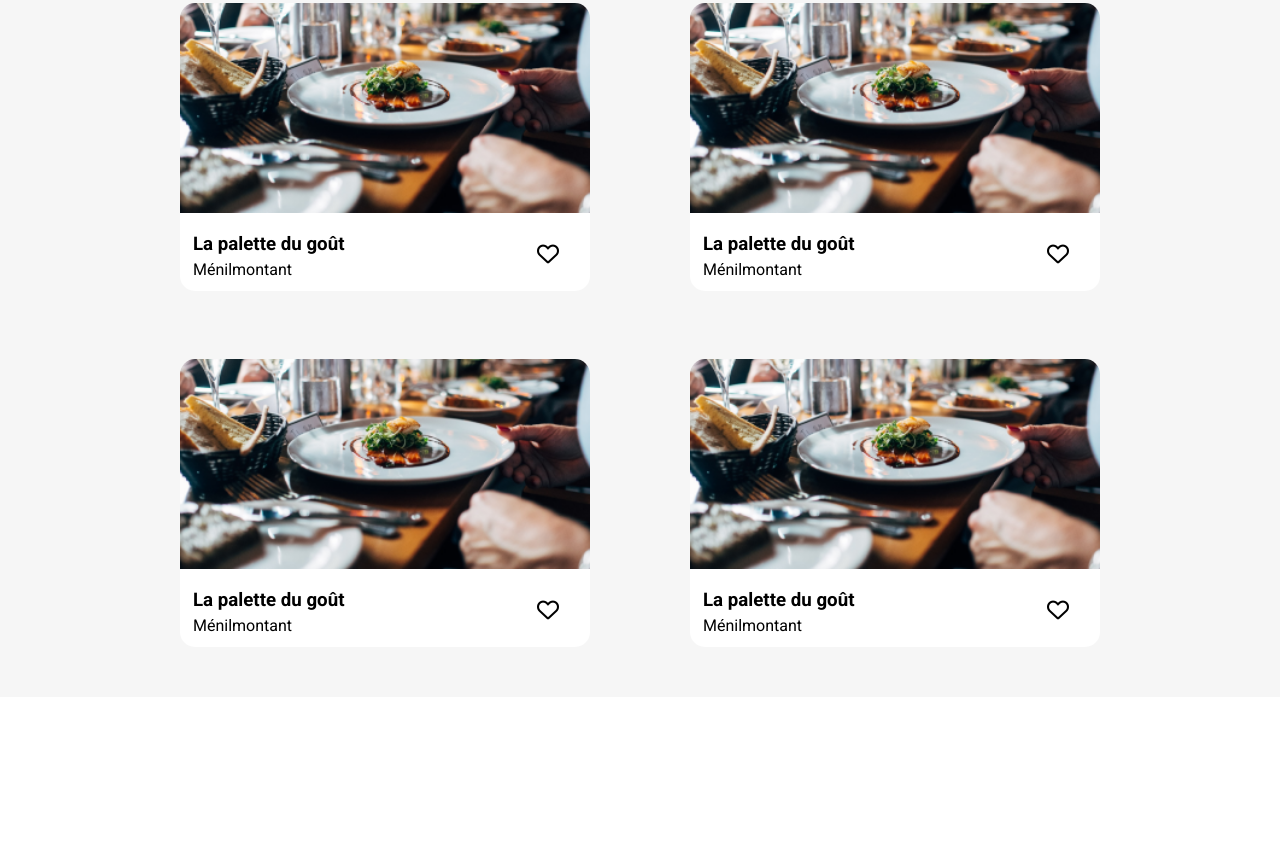
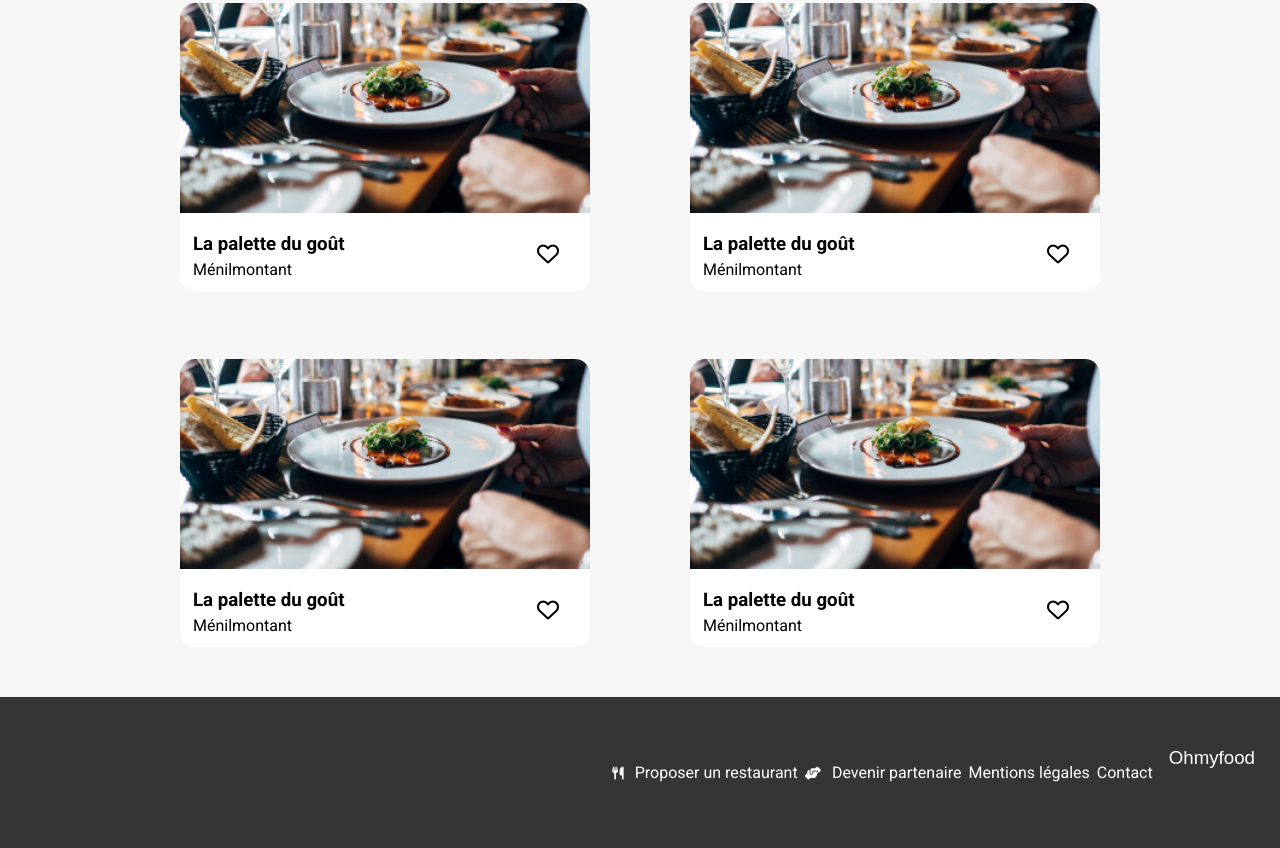
Before and after one commit to youtlane/P3_Ohmyfood, a website: page index.html in a window 1280 px wide. Shown: the part 701-1549 px from the top of the page. Before the commit the page ends 1398 px from the top, so only its background shows below. Drawn offline with Linux system fonts and the light colour scheme; a web font is replaced by a local one.

Commit message:
feat: section "footer" version mobile & tablet & desktop

```diff
--- a/index.html
+++ b/index.html
@@ -136,6 +136,23 @@
 
         </section>
     </main>
+    <footer>
+        <h3 class="footer__title">Ohmyfood</h3>
+            <ul class="footer__nav">
+                <li>
+                    <a href="#" class="footer__nav__link"><i class="footer__nav__icon fa-solid fa-utensils"></i>Proposer un restaurant</a>
+                </li>
+                <li>
+                    <a href="#" class="footer__nav__link"><i class="footer__nav__icon fa-solid fa-handshake-angle"></i>Devenir partenaire</a>
+                </li>
+                <li>
+                    <a href="#" class="footer__nav__link">Mentions légales</a>
+                </li>
+                <li>
+                    <a href="mailto:youtlanehanane@gmail.com" class="footer__nav__link">Contact</a><!--renvoi vers une adresse mail est effectué-->
+                </li>
+            </ul>
+    </footer>
 
 
 </body>
--- a/sass/components/footer.scss
+++ b/sass/components/footer.scss
@@ -0,0 +1,34 @@
+footer {
+    background-color: $grey;
+    padding: 22px 25px;
+    @include tablet{
+        display: flex;
+        flex-direction: row-reverse;
+        gap: 16px;
+        padding: 50px 25px;
+    }
+
+    .footer__title {
+        font-family: $font2;
+        font-weight: 400;
+        color: white;
+        margin-top: 0px;
+
+    }
+
+    .footer__nav {
+        padding: 0;
+        display: flex;
+        flex-direction: column;
+        gap: 7px;
+        color: white;
+        @include tablet{
+            flex-direction: row;
+        }
+
+        .footer__nav__icon {
+            padding-right: 11px;
+            font-size: 13px;
+        }
+    }
+}
--- a/sass/pages/index.scss
+++ b/sass/pages/index.scss
@@ -104,7 +104,9 @@
     }
 
     .list__restaurant{
-
+        display: flex;
+        flex-direction: column;
+        gap:18px;
 
         @include tablet{
                 display: grid;
--- a/sass/utils/varibles.scss
+++ b/sass/utils/varibles.scss
@@ -15,3 +15,7 @@
 
 /*  linear gradient    */
 $gradient: linear-gradient(193deg, $purple -11.44%, $pink 123.93%);
+
+
+/*  linear gradient    */
+$font2:"shrikhand", sans-serif;
```
Also changed, not shown: assets/css/style.css, 1 other file.
